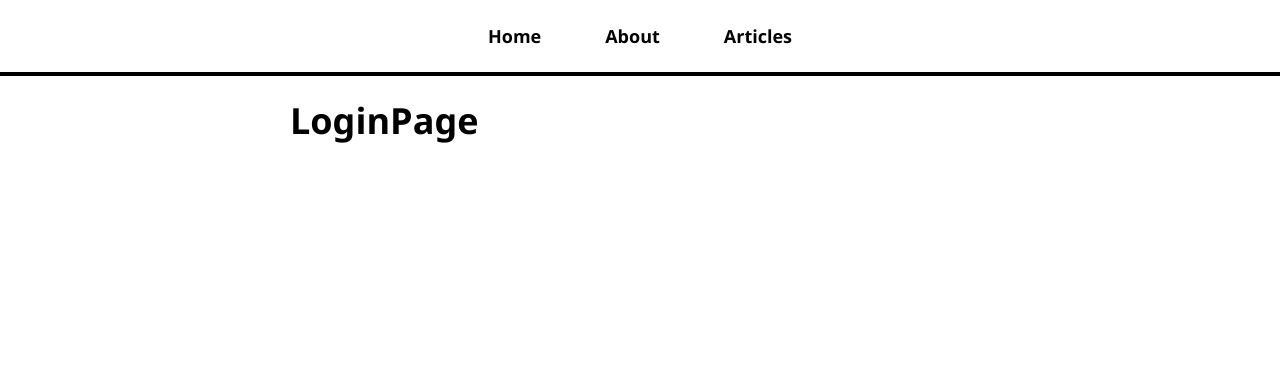
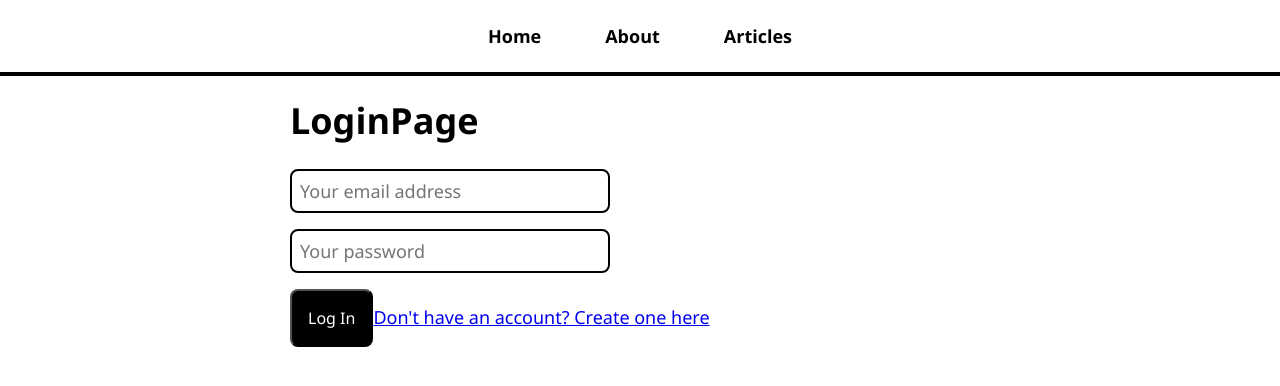
Before and after one commit to mr-selviraja/simple-blog, a React (Create React App) app: page /login in a window 1280 px wide. Shown: the top 386 px of the page. Built offline with nearby package versions, Linux system fonts and the light colour scheme.

Commit message:
Build a login form

```diff
--- a/src/pages/LoginPage.js
+++ b/src/pages/LoginPage.js
@@ -1,5 +1,44 @@
+import { useState } from "react";
+import { Link, useNavigate } from "react-router-dom";
+import { getAuth, signInWithEmailAndPassword } from "firebase/auth";
+
 const LoginPage = () => {
-  return <h1>LoginPage</h1>;
+  const [email, setEmail] = useState("");
+  const [password, setPassword] = useState("");
+  const [error, setError] = useState("");
+
+  const navigate = useNavigate();
+
+  const logIn = async () => {
+    try {
+      await signInWithEmailAndPassword(getAuth(), email, password);
+      // once they were logged in, they'll be redirected to "/articles"
+      navigate("/articles");
+    } catch (e) {
+      setError(e.message);
+    }
+  };
+
+  return (
+    <>
+      <h1>LoginPage</h1>
+      {error && <p className="error">{error}</p>}
+      <input
+        placeholder="Your email address"
+        value={email}
+        onChange={(e) => setEmail(e.target.value)}
+        type="text"
+      />
+      <input
+        placeholder="Your password"
+        vaue={password}
+        onChange={(e) => setPassword(e.target.value)}
+        type="password"
+      />
+      <button onClick={logIn}>Log In</button>
+      <Link to="/create-account">Don't have an account? Create one here</Link>
+    </>
+  );
 };
 
 export default LoginPage;
```
